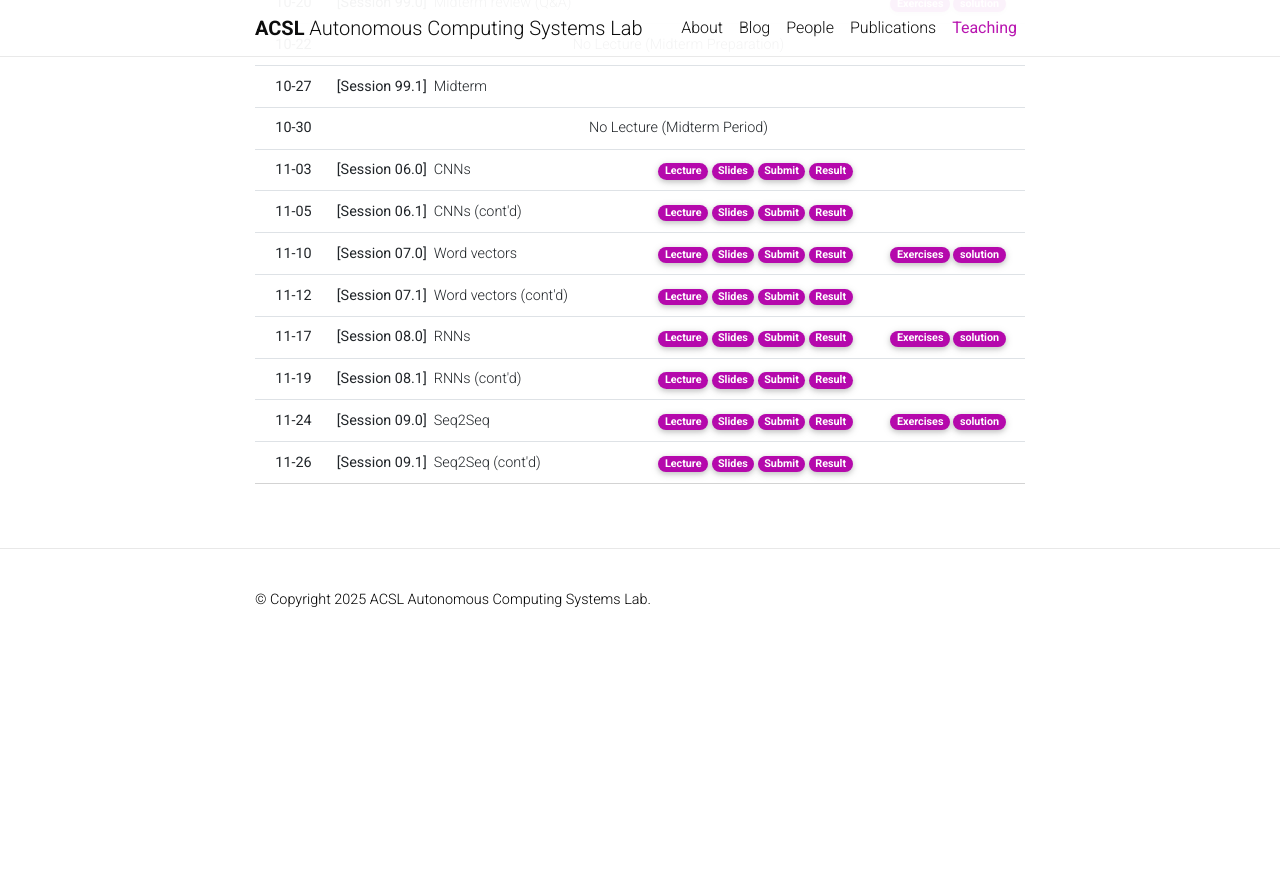
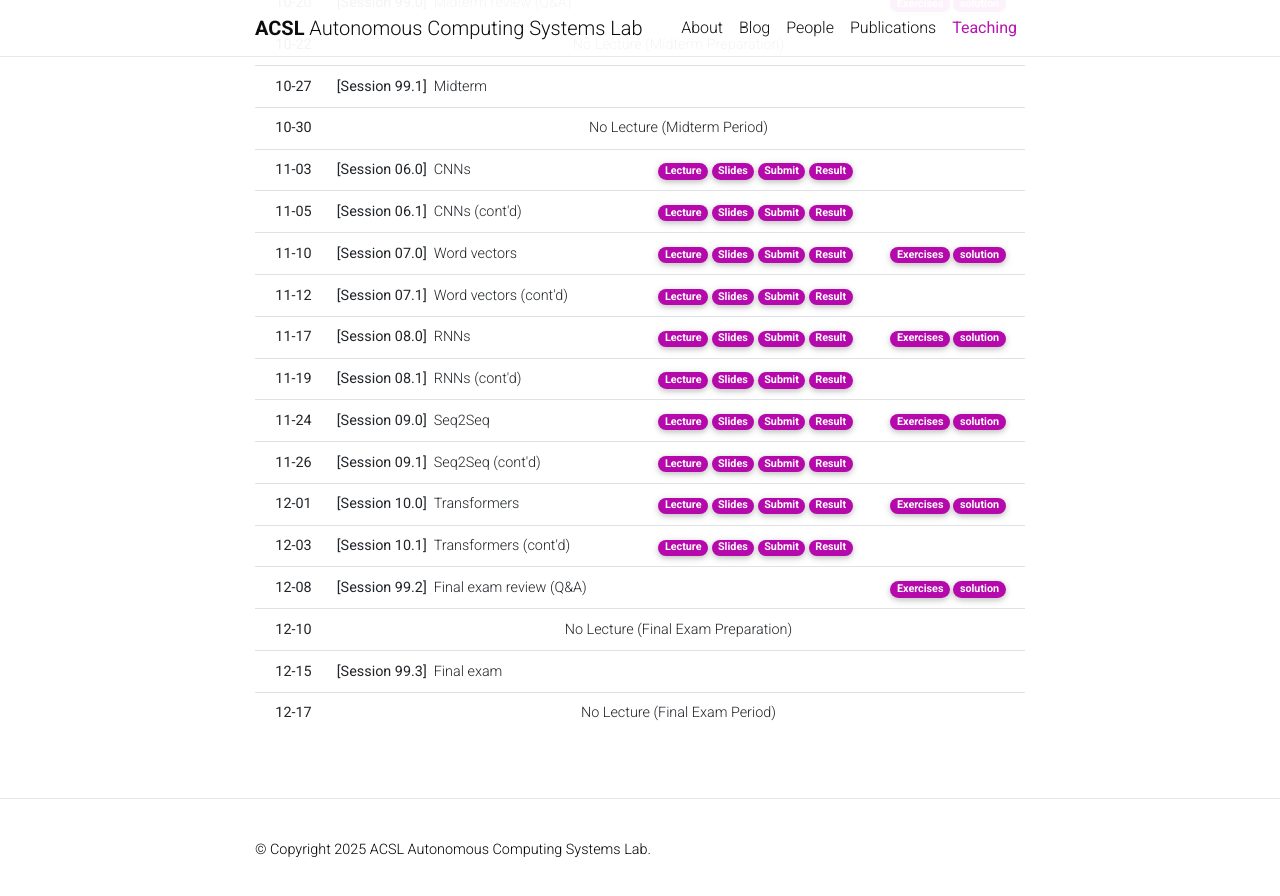
Before and after one commit to Uehwan/Uehwan.github.io, a Jekyll site: the page built from _teaching/aiexplab25fall.md, in a window 1280 px wide and 900 px high, scrolled down 1943 px. Shown: the top 896 px of the window. Built offline with Jekyll 4.4.1, drawn with Linux system fonts in a browser that asks for light colours; nearby versions of some CDN libraries; comment, search, counter and statistics services are not loaded; a style sheet for code colours, icons or effects is not loaded; before the commit the page ends 2594 px from its top, so only the background shows below that.

Commit message:
entire schedule

```diff
--- a/_teaching/aiexplab25fall.md
+++ b/_teaching/aiexplab25fall.md
@@ -345,6 +345,72 @@ This course will showcase various methods in machine learning and deep learning.
       </td>
       <td></td>
     </tr>
+    <tr>
+      <th scope="row">12-01</th>
+      <td class="text-left"><b>[Session 10.0]</b> &nbsp;Transformers</td>
+      <td>
+        <a href="https://colab.research.google.com/drive/1HUXrxl6GB7lrIv6_HkegFIT-QSzmMuoQ?usp=sharing" target="_blank" class="badge badge-pill" style="background-color:#B509AC;">Lecture</a>
+        <a href="https://docs.google.com/presentation/d/1cLbQQyoWu1rHiIZPGIsl54meQgFmqiUATzo3N_xBKMg/edit?usp=sharing" target="_blank" class="badge badge-pill" style="background-color:#B509AC;">Slides</a>
+        <a href="https://forms.gle/Kt86kDNdTt8gX3sP8" target="_blank" class="badge badge-pill" style="background-color:#B509AC;">Submit</a>
+        <a href="https://docs.google.com/spreadsheets/d/1B9IMKcSsQ8zh_nmHu6qDvHN0tCAvc76Ca2okURP6SsA/edit?usp=sharing" target="_blank" class="badge badge-pill" style="background-color:#B509AC;">Result</a>
+      </td>
+      <td>
+        <a href="https://colab.research.google.com/drive/1x_HxKKVAVD5YtJEn7zhd-S1dtvy-NY2n?usp=sharing" target="_blank" class="badge badge-pill" style="background-color:#B509AC;">Exercises</a>
+        <a href="https://colab.research.google.com/drive/1QcglxFnjO7Qd8H1Re6RUFnxWfU1mIp9l?usp=sharing" target="_blank" class="badge badge-pill" style="background-color:#B509AC;">solution</a>
+      </td>
+    </tr>
+    <tr style="border-bottom: 1.5px solid lightgrey;">
+      <th scope="row">12-03</th>
+      <td class="text-left"><b>[Session 10.1]</b> &nbsp;Transformers (cont'd)</td>
+      <td>
+        <a href="https://colab.research.google.com/drive/1BtUYrn_x-OpXX1_hPCKzSfFOBZJPDtVC?usp=sharing" target="_blank" class="badge badge-pill" style="background-color:#B509AC;">Lecture</a>
+        <a href="https://docs.google.com/presentation/d/1cLbQQyoWu1rHiIZPGIsl54meQgFmqiUATzo3N_xBKMg/edit?usp=sharing" target="_blank" class="badge badge-pill" style="background-color:#B509AC;">Slides</a>
+        <a href="https://forms.gle/kmSSDrsobxfSwxX8A" target="_blank" class="badge badge-pill" style="background-color:#B509AC;">Submit</a>
+        <a href="https://docs.google.com/spreadsheets/d/1LOFUEyVNle8fANlqSAILmo6YkgWlsalWX2fue_o__js/edit?usp=sharing" target="_blank" class="badge badge-pill" style="background-color:#B509AC;">Result</a>
+      </td>
+      <td></td>
+    </tr>
+    <tr>
+      <th scope="row">12-08</th>
+      <td class="text-left"><b>[Session 99.2]</b> &nbsp;Final exam review (Q&A) </td>
+      <td>
+        <!--a href="" target="_blank" class="badge badge-pill" style="background-color:#B509AC;">Lecture</a>
+        <a href="" target="_blank" class="badge badge-pill" style="background-color:#B509AC;">Slides</a>
+        <a href="" target="_blank" class="badge badge-pill" style="background-color:#B509AC;">Submit</a>
+        <a href="" target="_blank" class="badge badge-pill" style="background-color:#B509AC;">Result</a-->
+      </td>
+      <td>
+        <a href="https://colab.research.google.com/drive/1xhfM7-JYNzEuMbpXlg8-xYphh_5cwSb4?usp=sharing" target="_blank" class="badge badge-pill" style="background-color:#B509AC;">Exercises</a>
+        <a href="https://colab.research.google.com/drive/16kJBYCO94pm_DVq7A1TSkeC46gzf7q1J?usp=sharing" target="_blank" class="badge badge-pill" style="background-color:#B509AC;">solution</a>
+      </td>
+      <!--td class="text-left"><b>[Session 00.1]</b> &nbsp;AI Days</td>
+      <td>
+        <a href="https://docs.google.com/presentation/d/1loU8AcLZklx_JRnW_SieXEln5mYWFeQu_U-HEdx9RmE/edit?usp=sharing" target="_blank" class="badge badge-pill" style="background-color:#B509AC;">Lecture</a>
+        <a href="https://docs.google.com/presentation/d/1loU8AcLZklx_JRnW_SieXEln5mYWFeQu_U-HEdx9RmE/edit?usp=sharing" target="_blank" class="badge badge-pill" style="background-color:#B509AC;">Slides</a>
+        <a href="https://forms.gle/CK23RDyVnFydJj5s5" target="_blank" class="badge badge-pill" style="background-color:#B509AC;">Submit</a>
+        <a href="https://docs.google.com/spreadsheets/d/1RkDNsDMXePnJ-I3iGFQY48Pz2IYdQNCxNeuNDog77D8/edit?usp=sharing" target="_blank" class="badge badge-pill" style="background-color:#B509AC;">Result</a>
+      </td>
+      <td></td-->
+    </tr>
+    <tr style="border-bottom: 1.5px solid lightgrey;">
+      <th scope="row">12-10</th>
+      <td colspan="3">No Lecture (Final Exam Preparation)</td>
+    </tr>
+    <tr>
+      <th scope="row">12-15</th>
+      <td class="text-left"><b>[Session 99.3]</b> &nbsp;Final exam</td>
+      <td>
+        <!--a href="" target="_blank" class="badge badge-pill" style="background-color:#B509AC;">Solution</a>
+        <a href="" target="_blank" class="badge badge-pill" style="background-color:#B509AC;">Scores</a>
+        <a href="" target="_blank" class="badge badge-pill" style="background-color:#B509AC;">Claim</a>
+        <a href="" target="_blank" class="badge badge-pill" style="background-color:#B509AC;">Result</a-->
+      </td>
+      <td></td>
+    </tr>
+    <tr>
+      <th scope="row">12-17</th>
+      <td colspan="3">No Lecture (Final Exam Period)</td>
+    </tr>
   </tbody>
 </table>
 </div>
```
Also changed, not shown: _posts/2024-01-29-open-positions-eng.md (+1 -1 lines), _posts/2024-01-29-open-positions-kor.md (+1 -1 lines).
